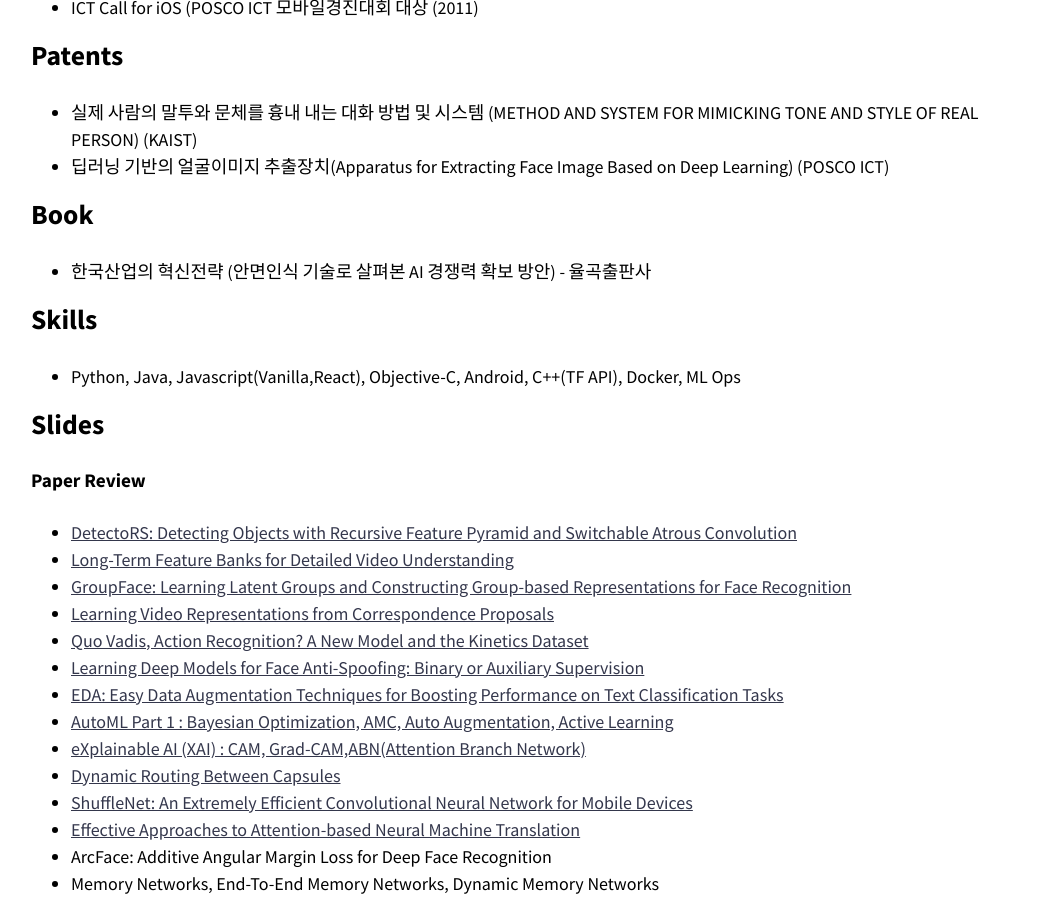
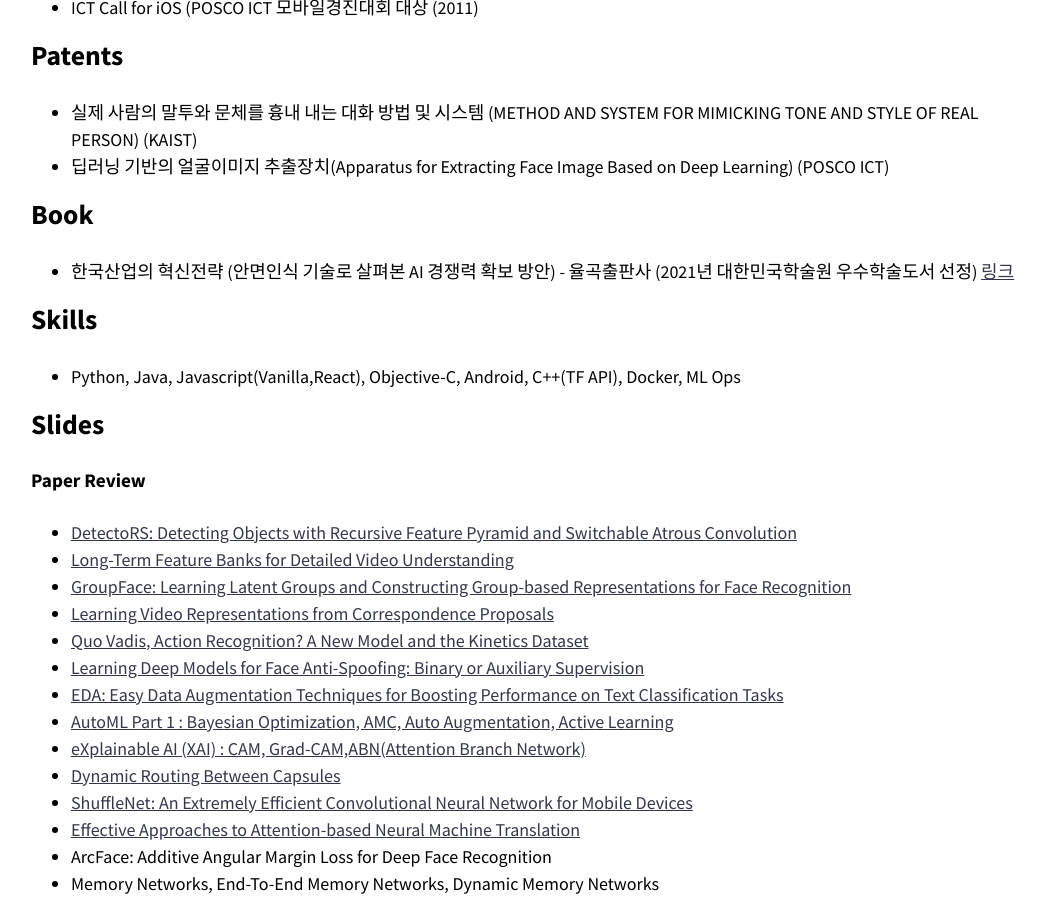
Before and after one commit to healess/healess.github.io, a Jekyll site: the page built from index.md, in a window 1280 px wide and 900 px high, scrolled down 1852 px. Shown: the whole window, without its empty margins (115-1161 px from the left). Built offline with Jekyll 4.4.1, drawn with Linux system fonts in a browser that asks for light colours; nearby versions of some CDN libraries.

Commit message:
add book history

```diff
--- a/index.md
+++ b/index.md
@@ -61,6 +61,7 @@ entries_layout: grid
 
 ## Book
 * 한국산업의 혁신전략 (안면인식 기술로 살펴본 AI 경쟁력 확보 방안) - 율곡출판사
+(2021년 대한민국학술원 우수학술도서 선정) [링크](https://www.nas.go.kr/info/notice/view.jsp?NP_Code=10000043&NP_DataCode=20000014&NGB_Code=10002922)
 
 ## Skills
 * Python, Java, Javascript(Vanilla,React), Objective-C, Android, C++(TF API), Docker, ML Ops
```
